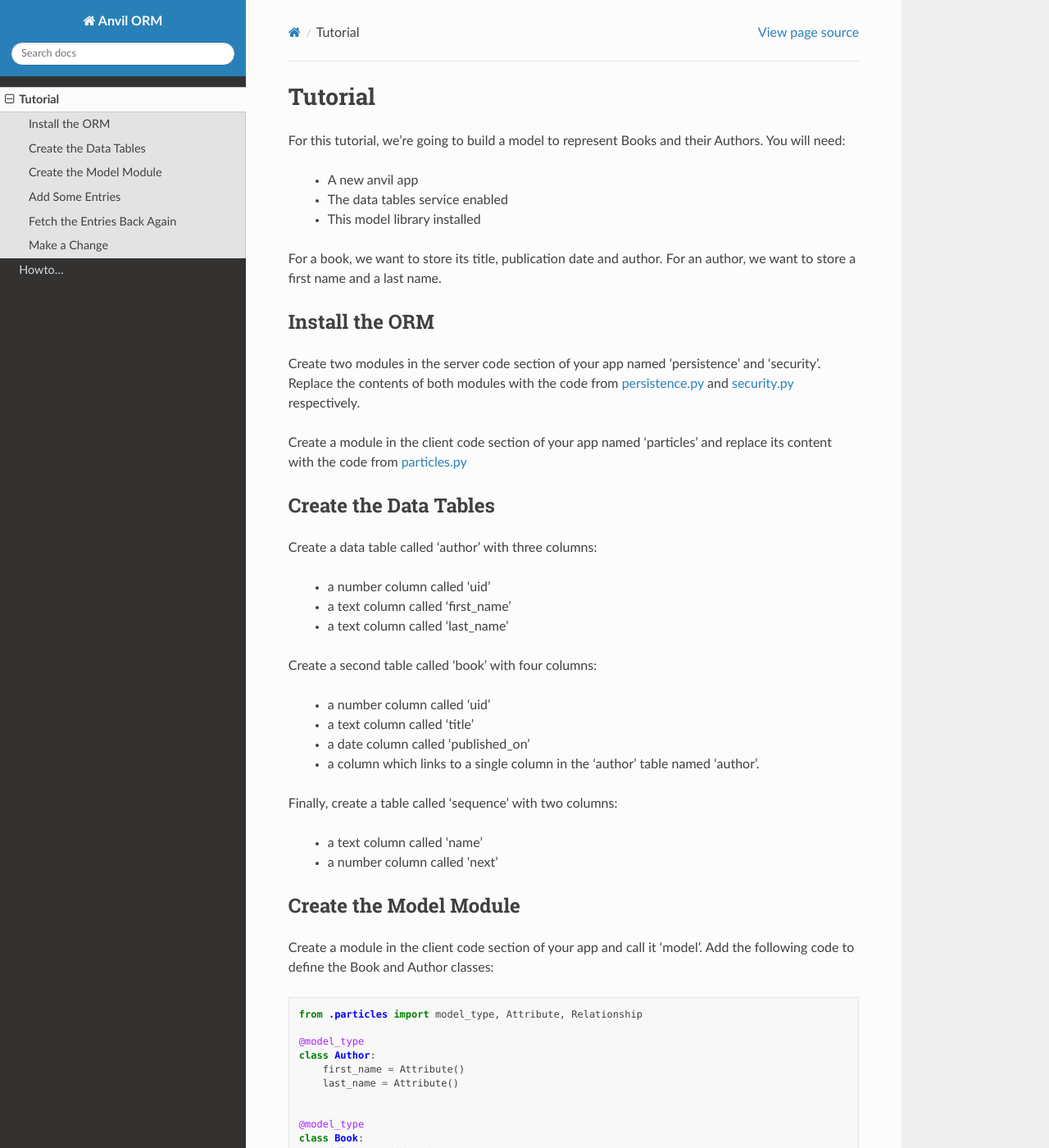
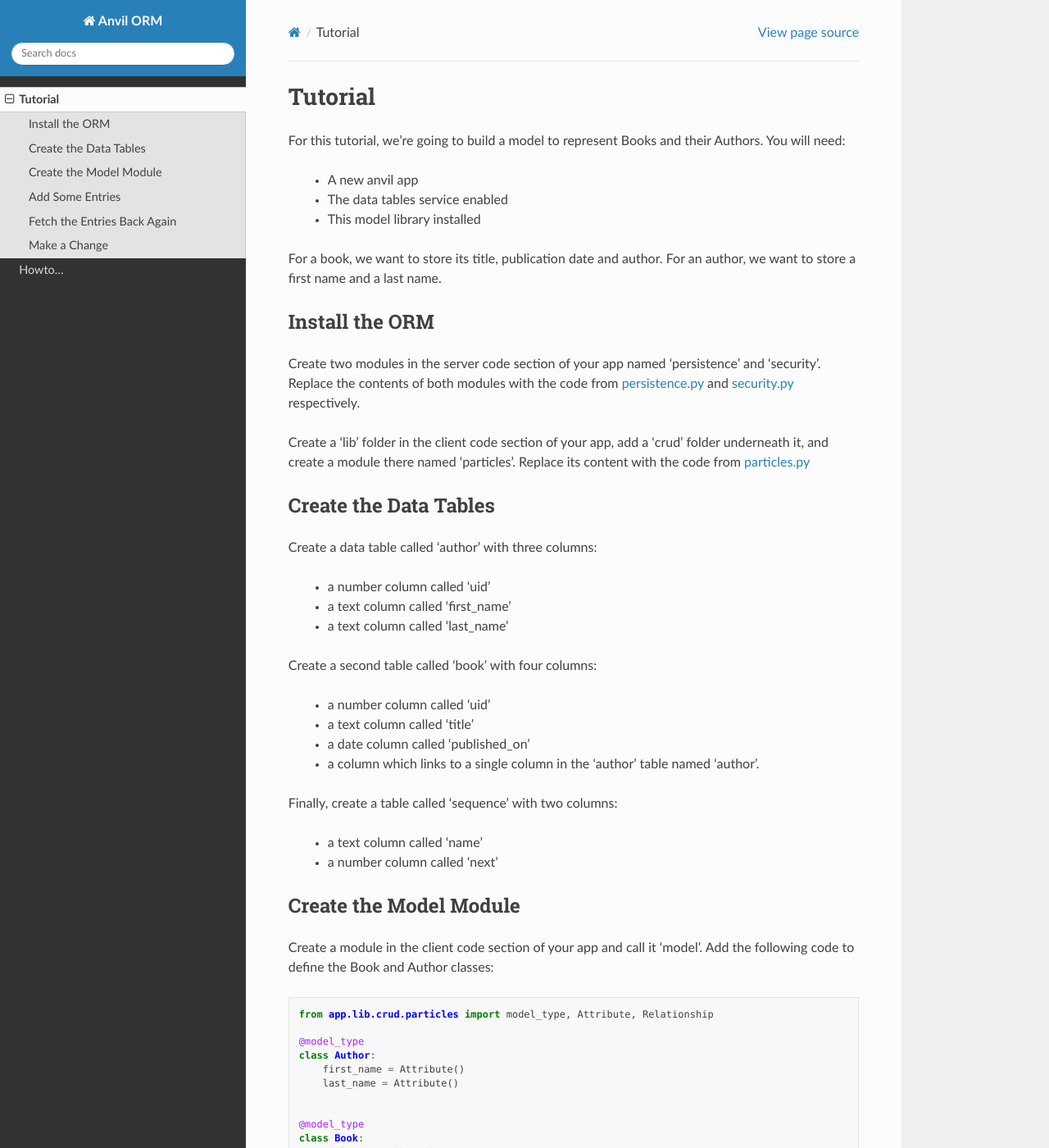
Before and after one commit to anvilistas/anvil-orm, a Sphinx documentation site: the page built from docs/tutorial.rst, in a window 1280 px wide and 1400 px high. Shown: the whole window at 82% size. Built offline with Sphinx 7.4.7 and the Read the Docs theme 2.0.0, drawn with Linux system fonts in a browser that asks for light colours.

Commit message:
Update location of particles.py

```diff
--- a/docs/tutorial.rst
+++ b/docs/tutorial.rst
@@ -18,7 +18,7 @@ contents of both modules with the code from `persistence.py <https://github.com/
 and `security.py <https://github.com/meatballs/anvil-orm/blob/master/server_code/security.py>`_
 respectively.
 
-Create a module in the client code section of your app named 'particles' and replace
+Create a 'lib' folder in the client code section of your app, add a 'crud' folder underneath it, and create a module there named 'particles'. Replace
 its content with the code from `particles.py <https://github.com/meatballs/anvil-orm/blob/master/client_code/particles.py>`_
 
 Create the Data Tables
@@ -46,7 +46,7 @@ Create the Model Module
 Create a module in the client code section of your app and call it 'model'. Add
 the following code to define the Book and Author classes::
 
-    from .particles import model_type, Attribute, Relationship
+    from app.lib.crud.particles import model_type, Attribute, Relationship
 
     @model_type
     class Author:
```
